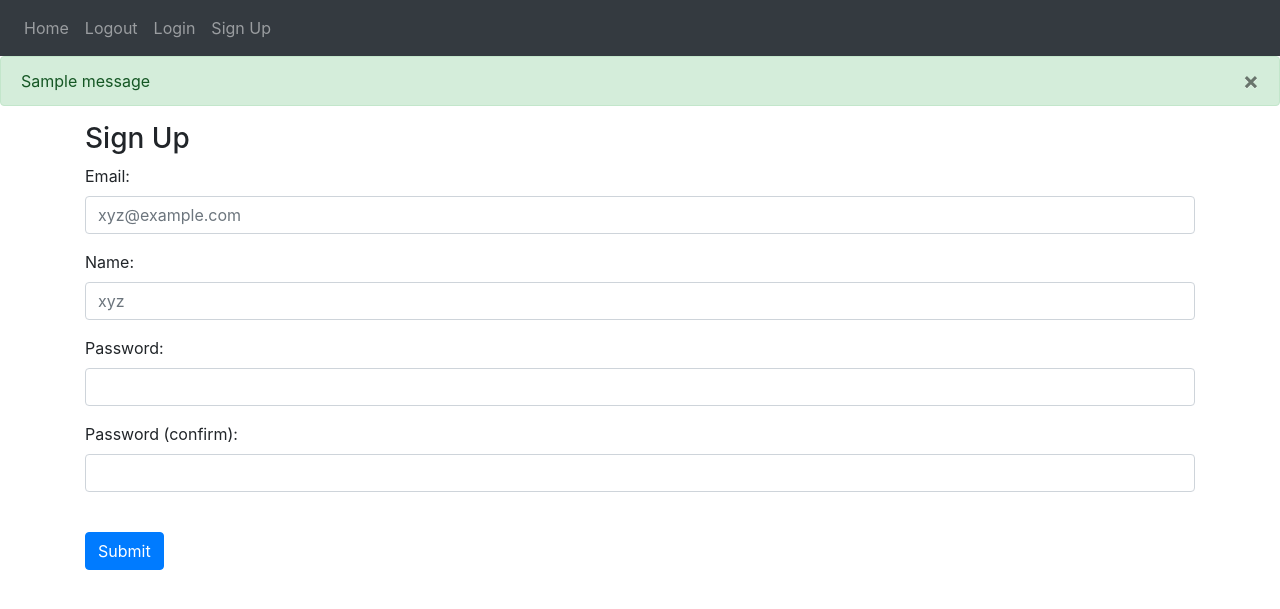
After one commit to karrola/grow_list, a Flask app: template website/templates/sign_up.html in a window 1280 px wide. The commit adds this page. Shown: the top 609 px of the page. Run offline with Flask 3, Linux system fonts and the light colour scheme; the template is opened without the code that fills it, so the values that code supplies are empty; one stand-in notice (Sample message) is shown; some libraries are stand-ins or nearby versions.

Commit message:
basic structure v2 (without databases)

```diff
--- a/website/templates/base.html
+++ b/website/templates/base.html
@@ -1,22 +1,67 @@
 <!DOCTYPE html>
 <html lang="en">
+
 <head>
     <meta charset="UTF-8">
     <meta name="viewport" content="width=device-width, initial-scale=1.0">
-    <link
-    rel="stylesheet"
-    href="https://stackpath.bootstrapcdn.com/bootstrap/4.4.1/css/bootstrap.min.css"
-    integrity="sha384-Vkoo8x4CGsO3+Hhxv8T/Q5PaXtkKtu6ug5TOeNV6gBiFeWPGFN9MuhOf23Q9Ifjh"
-    crossorigin="anonymous"
-    />
-    <link
-    rel="stylesheet"
-    href="https://stackpath.bootstrapcdn.com/font-awesome/4.7.0/css/font-awesome.min.css"
-    crossorigin="anonymous"
-    />
-    <title>{% %}</title>
+    <link rel="stylesheet" href="https://stackpath.bootstrapcdn.com/bootstrap/4.4.1/css/bootstrap.min.css"
+        integrity="sha384-Vkoo8x4CGsO3+Hhxv8T/Q5PaXtkKtu6ug5TOeNV6gBiFeWPGFN9MuhOf23Q9Ifjh" crossorigin="anonymous" />
+    <link rel="stylesheet" href="https://stackpath.bootstrapcdn.com/font-awesome/4.7.0/css/font-awesome.min.css"
+        crossorigin="anonymous" />
+    <title>{% block title %}Home{% endblock %}</title>
 </head>
+
 <body>
+    <nav class="navbar navbar-expand-lg navbar-dark bg-dark">
+        <button class="navbar-toggler" type="button" data-toggle="collapse" data-target="#navbar">
+            <span class="navbar-toggler-icon"></span>
+        </button>
+        <div class="collapse navbar-collapse" id="navbar">
+            <div class="navbar-nav">
+                <a class="nav-item nav-link" id="home" href="/">Home</a>
+                <a class="nav-item nav-link" id="logout" href="/logout">Logout</a>
+                <a class="nav-item nav-link" id="login" href="/login">Login</a>
+                <a class="nav-item nav-link" id="signUp" href="/sign-up">Sign Up</a>
+            </div>
+        </div>
+    </nav>
 
+    {% with messages = get_flashed_messages(with_categories=true) %}
+    {% if messages %}
+        {% for category, message in messages %}
+        {% if category == 'error' %}
+        <div class="alert alert-danger alter-dismissable fade show" role="alert">
+            {{ message }}
+            <button type="button" class="close" data-dismiss="alert">
+                <span aria-hidden="true">&times;</span>
+            </button>
+        </div>
+        {% else %}
+        <div class="alert alert-success alter-dismissable fade show" role="alert">
+            {{ message }}
+            <button type="button" class="close" data-dismiss="alert">
+                <span aria-hidden="true">&times;</span>
+            </button>
+        </div>
+        {% endif %}
+        {% endfor %}
+    {% endif %}
+    {% endwith %}
+
+    <div class="container">
+        {% block content%}
+        {% endblock %}
+    </div>
+
+    <script src="https://code.jquery.com/jquery-3.2.1.slim.min.js"
+        integrity="sha384-KJ3o2DKtIkvYIK3UENzmM7KCkRr/rE9/Qpg6aAZGJwFDMVNA/GpGFF93hXpG5KkN"
+        crossorigin="anonymous"></script>
+    <script src="https://cdnjs.cloudflare.com/ajax/libs/popper.js/1.12.9/umd/popper.min.js"
+        integrity="sha384-ApNbgh9B+Y1QKtv3Rn7W3mgPxhU9K/ScQsAP7hUibX39j7fakFPskvXusvfa0b4Q"
+        crossorigin="anonymous"></script>
+    <script src="https://maxcdn.bootstrapcdn.com/bootstrap/4.0.0/js/bootstrap.min.js"
+        integrity="sha384-JZR6Spejh4U02d8jOt6vLEHfe/JQGiRRSQQxSfFWpi1MquVdAyjUar5+76PVCmYl"
+        crossorigin="anonymous"></script>
 </body>
+
 </html>
--- /dev/null
+++ b/website/templates/home.html
@@ -0,0 +1,6 @@
+{% extends "base.html" %}
+{% block title %}Home{% endblock %}
+
+{% block content%}
+<h1>This is my home page</h1>
+{% endblock %}
--- /dev/null
+++ b/website/templates/sign_up.html
@@ -0,0 +1,27 @@
+{% extends "base.html" %}
+{% block title %}Sign Up{% endblock %}
+
+{% block content%}
+<form method="POST">
+    <h3>Sign Up</h3>
+    <div class="form-group">
+        <label for="email">Email:</label>
+        <input type="email" class="form-control" id="email" name="email" placeholder="xyz@example.com">
+    </div>
+    <div class="form-group">
+        <label for="firstName">Name:</label>
+        <input type="text" class="form-control" id="firstName" name="firstName" placeholder="xyz">
+    </div>
+    <div class="form-group">
+        <label for="password1">Password:</label>
+        <input type="password" class="form-control" id="password1" name="password1">
+    </div>
+    <div class="form-group">
+        <label for="password2">Password (confirm):</label>
+        <input type="password" class="form-control" id="password2" name="password2">
+    </div>
+    <br>
+    <button type="submit" class="btn btn-primary">Submit</button>
+
+</form>
+{% endblock %}
--- a/website/views.py
+++ b/website/views.py
@@ -1,7 +1,7 @@
-from flask import Blueprint
+from flask import Blueprint, render_template
 
 views = Blueprint('views', __name__)
 
 @views.route('/')
 def home():
-    return "<h1>Test<h1>"
+    return render_template("home.html")
```
Also changed, not shown: website/auth.py (+22 -5 lines), website/templates/login.html (added, +19 -0 lines).
